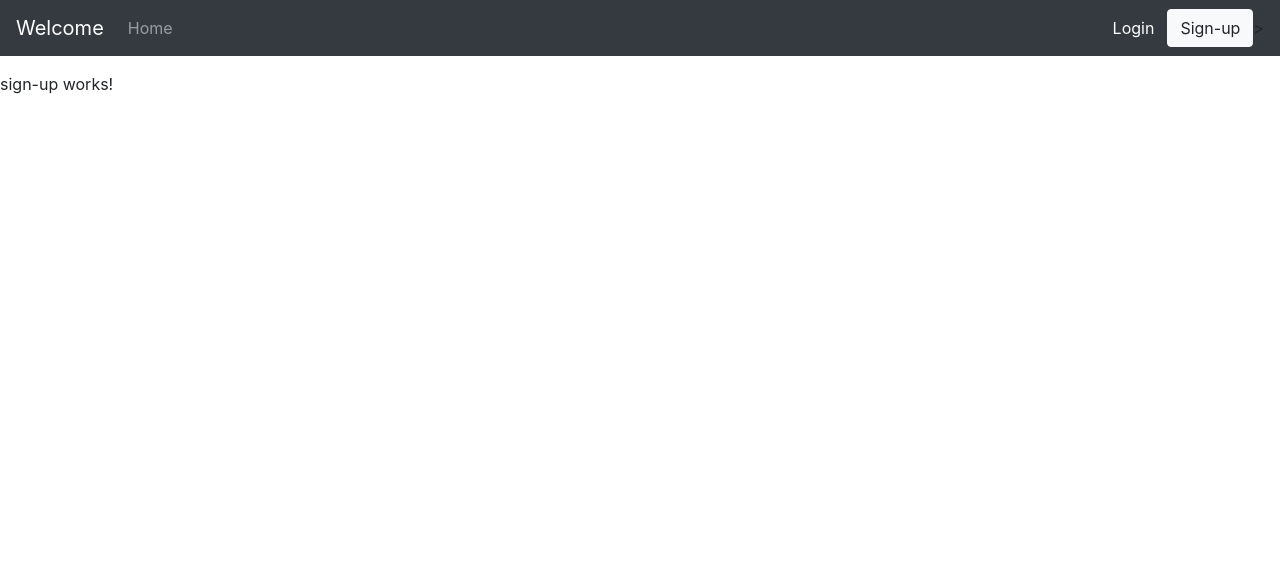
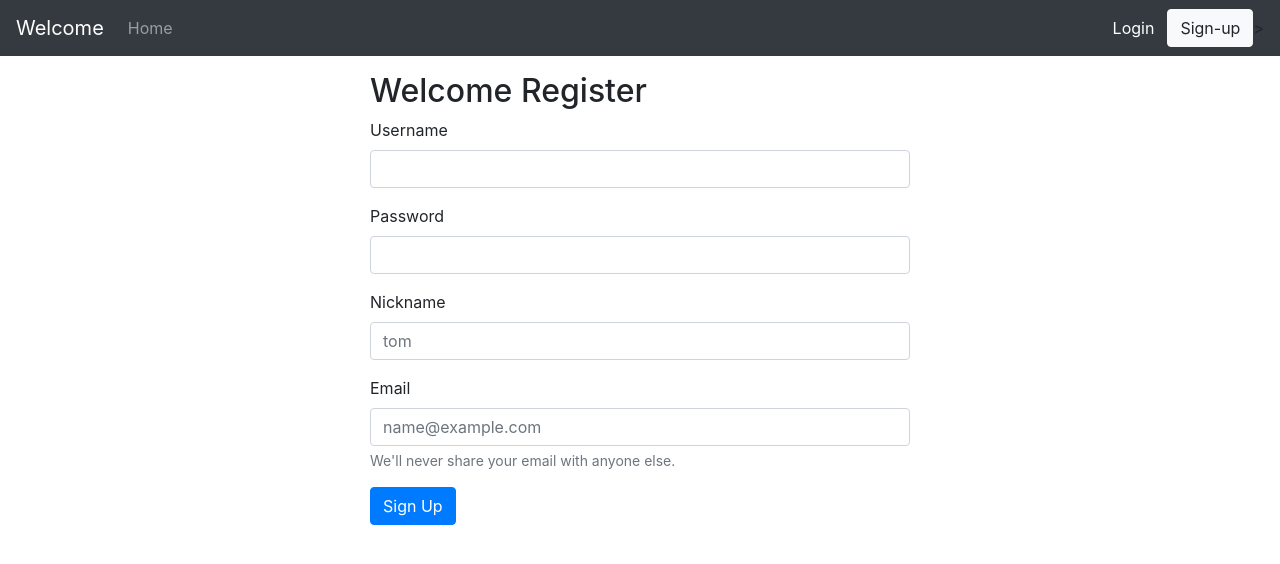
Before and after one commit to cchayanit/front-end, an Angular app in the folder front-end/: page /sign-up in a window 1280 px wide. Shown: the top 564 px of the page. Built offline with nearby package versions, Linux system fonts and the light colour scheme.

Commit message:
create register

```diff
--- a/front-end/src/app/sign-up/sign-up.component.html
+++ b/front-end/src/app/sign-up/sign-up.component.html
@@ -1 +1,115 @@
-<p>sign-up works!</p>
+<section class = "container">
+  <div class="row">
+    <div class="col-lg-6 mx-auto">
+      <h2>Welcome Register</h2>
+      <form
+      *ngIf="!isSuccessful"
+      name="form"
+      (ngSubmit)="f.form.valid && onSubmit()"
+      #f="ngForm"
+      novalidate >
+
+      <div class="form-group">
+        <label for="username">Username</label>
+        <input
+          type="text"
+          class="form-control"
+          name="username"
+          [(ngModel)]="form.username"
+          required
+          minlength="3"
+          maxlength="20"
+          #username="ngModel"
+        />
+        <div class="alert-danger" *ngIf="f.submitted && username.invalid">
+          <div *ngIf="username.errors.required">Username is required</div>
+          <div *ngIf="username.errors.minlength">
+            Username must be at least 3 characters
+          </div>
+          <div *ngIf="username.errors.maxlength">
+            Username must be at most 20 characters
+          </div>
+        </div>
+      </div>
+
+      <div class="form-group">
+        <label for="password">Password</label>
+        <input
+          type="password"
+          class="form-control"
+          name="password"
+          [(ngModel)]="form.password"
+          required
+          minlength="6"
+          #password="ngModel"
+        />
+        <div class="alert-danger" *ngIf="f.submitted && password.invalid">
+          <div *ngIf="password.errors.required">Password is required</div>
+          <div *ngIf="password.errors.minlength">
+            Password must be at least 6 characters
+          </div>
+        </div>
+      </div>
+
+      <div class="form-group">
+        <label for="nickname">Nickname</label>
+        <input
+          type="text"
+          class="form-control"
+          name="nickname"
+          [(ngModel)]="form.nickname"
+          required
+          minlength="3"
+          maxlength="20"
+          #nickname="ngModel"
+          placeholder="tom"
+        />
+        <div class="alert-danger" *ngIf="f.submitted && nickname.invalid">
+          <div *ngIf="nickname.errors.required" > Nickname is required </div>
+          <div *ngIf="nickname.errors.minlength">
+            Nickname must be at least  characters
+          </div>
+          <div *ngIf="nickname.errors.maxlength">
+            Nickname must be at most 20 characters
+          </div>
+        </div>
+      </div>
+
+
+      <div class="form-group">
+        <label for="email">Email</label>
+        <input
+          type="email"
+          class="form-control"
+          name="email"
+          [(ngModel)]="form.email"
+          required
+          email
+          #email="ngModel"
+          placeholder="name@example.com"
+        />
+        <small id="emailHelp" class="form-text text-muted">We'll never share your email with anyone else.</small>
+        <div class="alert-danger" *ngIf="f.submitted && email.invalid">
+          <div *ngIf="email.errors.required">Email is required</div>
+          <div *ngIf="email.errors.email">
+            Email must be a valid email address
+          </div>
+        </div>
+      </div>
+
+
+      <div class="form-group">
+        <button class="btn btn-primary">Sign Up</button>
+      </div>
+
+      <div class="alert alert-warning" *ngIf="f.submitted && isSignUpFailed">
+        Signup failed!<br />{{ errorMessage }}
+      </div>
+
+    </form>
+
+    <div class="alert alert-success" *ngIf="isSuccessful">
+      Your registration is successful!
+    </div>
+  </div>
+</div>
--- a/front-end/src/app/sign-up/sign-up.component.ts
+++ b/front-end/src/app/sign-up/sign-up.component.ts
@@ -1,3 +1,4 @@
+import { AuthService } from './../services/auth.service';
 import { Title } from '@angular/platform-browser';
 import { Component, OnInit } from '@angular/core';
 
@@ -8,10 +9,30 @@ import { Component, OnInit } from '@angular/core';
 })
 export class SignUpComponent implements OnInit {
 
-  constructor(private title: Title) { }
+  form: any = {};
+  isSuccessful = false;
+  isSignUpFailed = false;
+  errorMessage = '';
+
+
+  constructor(private title: Title, private authService: AuthService) { }
 
   ngOnInit(): void {
     this.title.setTitle('Sign-up');
   }
 
+  onSubmit() {
+    // tslint:disable-next-line: deprecation
+    this.authService.register(this.form).subscribe(
+      data => {
+        console.log(data);
+        this.isSuccessful = true;
+        this.isSignUpFailed = false;
+      },
+      err => {
+        this.errorMessage = err.error.message;
+        this.isSignUpFailed = true;
+      }
+    );
+  }
 }
```
